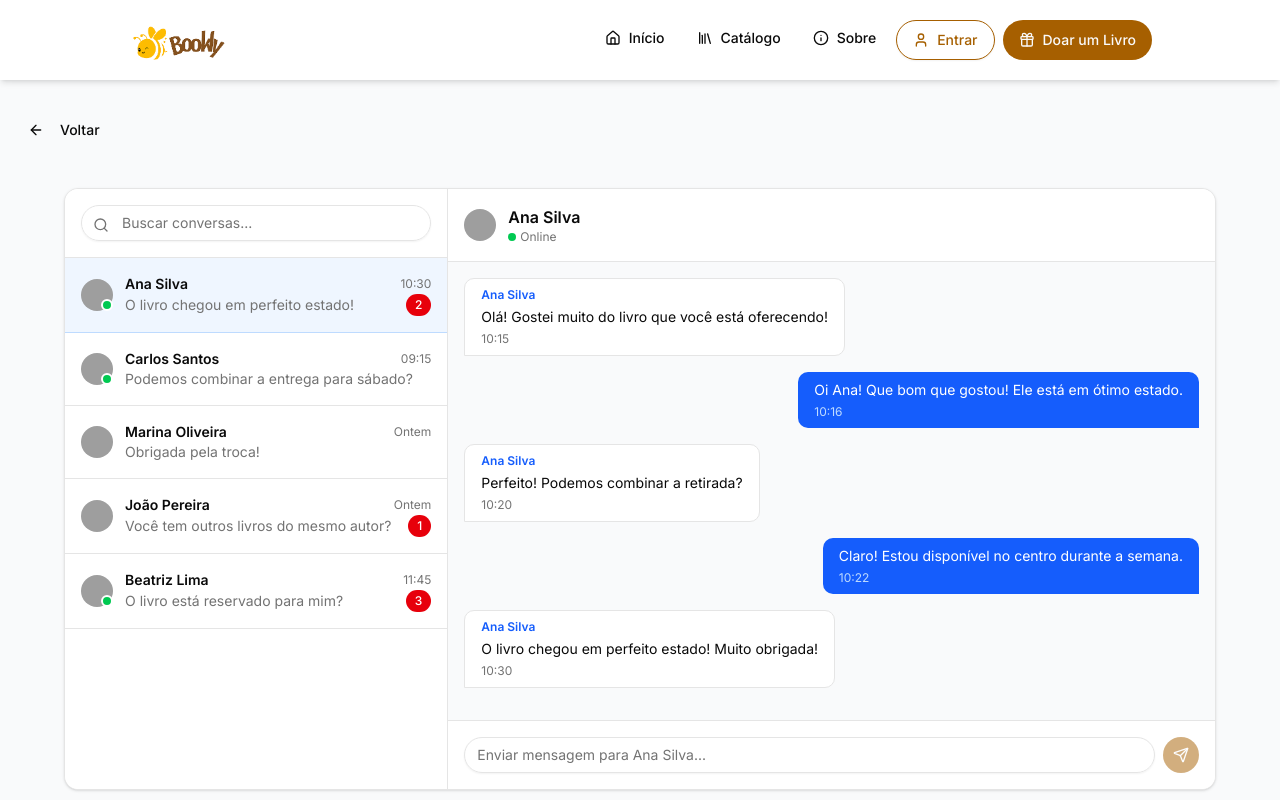
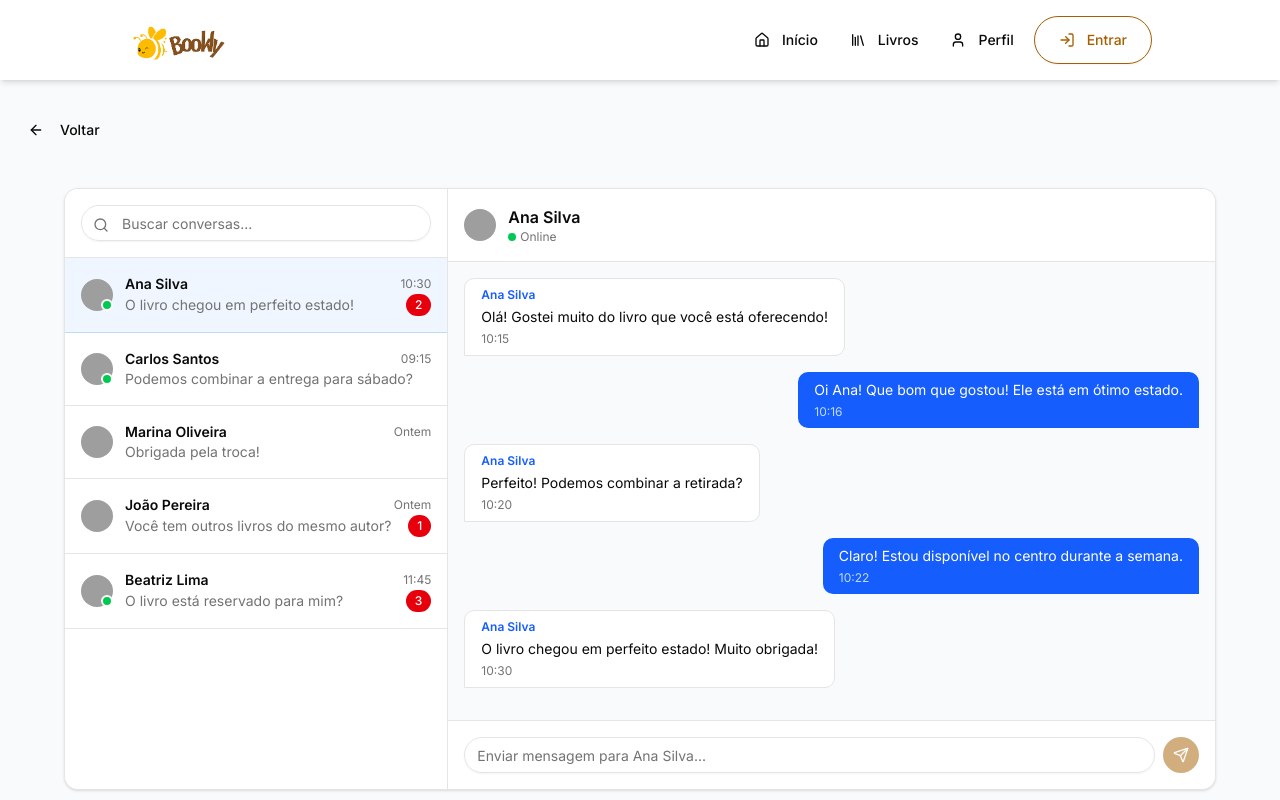
Before and after one commit to Ppedro-Leal/bookly-front, a Next.js app: page /chat in a window 1280 px wide. Shown: the top 800 px of the page. Built offline with nearby package versions, Linux system fonts and the light colour scheme; grey boxes are pictures that could not be loaded.

Commit message:
Fix: alterado navbar para funcionar caso esteja logado

```diff
--- a/components/Navbar.js
+++ b/components/Navbar.js
@@ -1,12 +1,80 @@
+"use client";
+
 import Image from "next/image";
+import { useRouter } from "next/navigation";
 import { Button } from "./ui/button";
-import { Gift, Home, Info, Library, Plus, User } from "lucide-react";
-import Link from "next/link";
+import {
+  Home,
+  Info,
+  Library,
+  User,
+  LogOut,
+  ChevronDown,
+  UserCog,
+  LogIn,
+  Gift,
+  Book,
+  Handshake,
+} from "lucide-react";
+import useAuthStore from "../store/userAuthStore";
+import { useState } from "react";
+import { NavButton } from "./navButton";
 
 export function Navbar() {
+  const router = useRouter();
+  const { isAuthenticated, user, logout } = useAuthStore();
+  const [isDropdownOpen, setIsDropdownOpen] = useState(false);
+
+  const navigate = (path) => {
+    router.push(path);
+    setIsDropdownOpen(false);
+  };
+
+  const handleLogout = () => {
+    logout();
+    router.push("/prelogin");
+    setIsDropdownOpen(false);
+  };
+
+  const displayName = user?.nome || user?.username;
+
+  const perfilRoute = isAuthenticated ? "/perfil" : "/prelogin";
+
+  const shouldWaitForName = isAuthenticated && !displayName;
+
+  if (shouldWaitForName) {
+    return (
+      <nav className="bg-white sticky top-0 z-50 px-32 py-4 flex justify-between items-center shadow-md">
+        <div onClick={() => navigate("/")} className="cursor-pointer">
+          <Image
+            src="/logo-navbar.png"
+            alt="Logo"
+            width={100}
+            height={20}
+            priority
+          />
+        </div>
+        <div className="flex gap-2 items-center">
+          <div className="flex gap-2 items-center ml-4">
+            <div className="w-16 h-8 bg-gray-200 rounded animate-pulse"></div>
+            <div className="w-16 h-8 bg-gray-200 rounded animate-pulse"></div>
+            <div className="w-24 h-8 bg-gray-200 rounded animate-pulse"></div>
+            <div className="w-36 h-10 bg-gray-200 rounded-lg animate-pulse"></div>
+            <div className="flex items-center gap-1 p-2">
+              <div className="h-8 w-8 rounded-full bg-gray-200 animate-pulse"></div>
+              <div className="w-20 h-4 bg-gray-200 rounded animate-pulse"></div>
+            </div>
+          </div>
+        </div>
+      </nav>
+    );
+  }
+
+  const finalDisplayName = displayName || "Usuário";
+
   return (
     <nav className="bg-white sticky top-0 z-50 px-32 py-4 flex justify-between items-center shadow-md">
-      <Link href="/">
+      <div onClick={() => navigate("/")} className="cursor-pointer">
         <Image
           src="/logo-navbar.png"
           alt="Logo"
@@ -14,38 +82,93 @@ export function Navbar() {
           height={20}
           priority
         />
-      </Link>
-      <div className="flex gap-2">
-        <Link href="/">
-          <Button variant="ghost">
-            <Home />
-            Início
-          </Button>
-        </Link>
-        <Link href="/catalogue">
-          <Button variant="ghost">
-            <Library />
-            Catálogo
-          </Button>
-        </Link>
-        <Link href="/about">
-          <Button variant="ghost">
-            <Info />
-            Sobre
-          </Button>
-        </Link>
-        <Link href="/prelogin">
-          <Button variant="outline" size="lg">
-            <User />
-            Entrar
-          </Button>
-        </Link>
-        <Link href="/forms">
-          <Button size="lg">
-            <Gift />
-            Doar um Livro
-          </Button>
-        </Link>
+      </div>
+
+      <div className="flex gap-2 items-center">
+        {isAuthenticated ? (
+          <div className="flex gap-2 items-center ml-4">
+            <NavButton href="/livros" variant={"ghost"} icon={Book}>
+              Livros
+            </NavButton>
+            <NavButton href="/doacoes" variant={"ghost"} icon={Handshake}>
+              Doações
+            </NavButton>
+            <NavButton href="/sobre" variant={"ghost"} icon={Handshake}>
+              Sobre
+            </NavButton>
+            <NavButton
+              href="/prelogin"
+              size={"xl"}
+              variant={"outline"}
+              icon={Gift}
+            >
+              Doar um livro
+            </NavButton>
+            <div className="relative">
+              <div
+                onClick={() => setIsDropdownOpen(!isDropdownOpen)}
+                className="flex items-center gap-1 p-2 rounded-full hover:bg-gray-100 transition duration-150 cursor-pointer border border-transparent hover:border-gray-200"
+              >
+                <div className="h-8 w-8 rounded-full bg-[#AF7026] flex items-center justify-center overflow-hidden">
+                  <User className="h-5 w-5 text-white" />
+                </div>
+
+                <span className="text-gray-900 font-semibold text-sm whitespace-nowrap">
+                  Olá, {finalDisplayName}!
+                </span>
+
+                <ChevronDown
+                  className={`h-4 w-4 text-gray-600 transition-transform duration-200 ${
+                    isDropdownOpen ? "rotate-180" : "rotate-0"
+                  }`}
+                />
+              </div>
+
+              {isDropdownOpen && (
+                <div
+                  className="absolute right-0 mt-2 w-48 bg-white border border-gray-200 rounded-lg shadow-lg py-1 z-10"
+                  onMouseLeave={() => setIsDropdownOpen(false)}
+                >
+                  <div
+                    onClick={() => navigate("/perfil")}
+                    className="flex items-center gap-2 px-4 py-2 text-sm text-gray-700 hover:bg-gray-100 cursor-pointer"
+                  >
+                    <UserCog className="h-4 w-4" />
+                    Perfil
+                  </div>
+
+                  <div
+                    onClick={handleLogout}
+                    className="flex items-center gap-2 px-4 py-2 text-sm text-red-600 hover:bg-red-50 cursor-pointer border-t border-gray-100 mt-1"
+                  >
+                    <LogOut className="h-4 w-4" />
+                    Sair
+                  </div>
+                </div>
+              )}
+            </div>
+          </div>
+        ) : (
+          <div className="flex gap-2 items-center ml-4">
+            <NavButton href="/" variant={"ghost"} icon={Home}>
+              Início
+            </NavButton>
+            <NavButton href="/livros" variant={"ghost"} icon={Library}>
+              Livros
+            </NavButton>
+            <NavButton href={perfilRoute} variant={"ghost"} icon={User}>
+              Perfil
+            </NavButton>
+            <NavButton
+              href="/prelogin"
+              size={"xl"}
+              variant={"outline"}
+              icon={LogIn}
+            >
+              Entrar
+            </NavButton>
+          </div>
+        )}
       </div>
     </nav>
   );
```
